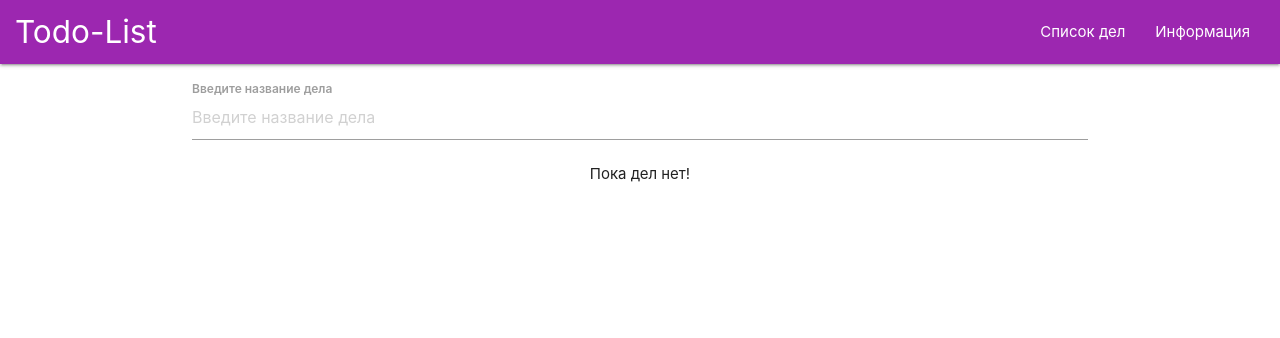
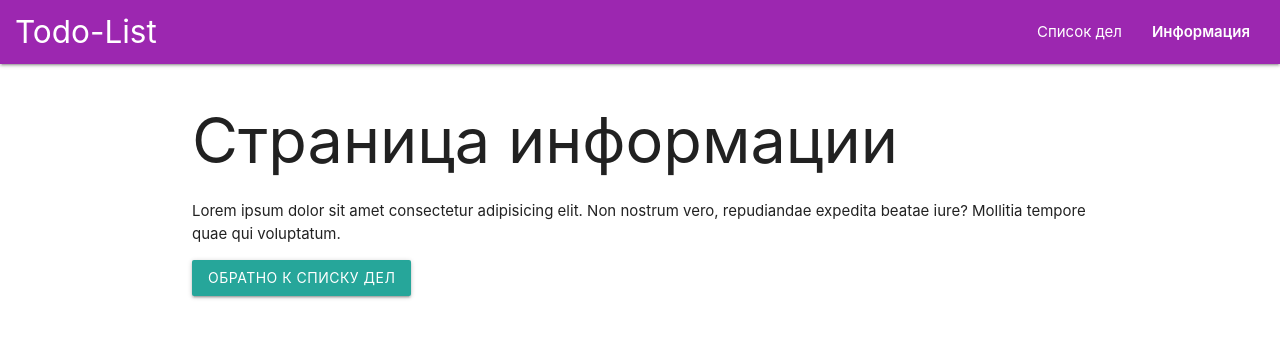
Before and after one commit to Valeriy8500/todo-list-2, a React (Create React App) app: page /about in a window 1280 px wide. Shown: the top 338 px of the page. Built offline with nearby package versions, Linux system fonts and the light colour scheme.

Commit message:
Добавление маршрутизации, рефакторинг

```diff
--- a/package.json
+++ b/package.json
@@ -10,8 +10,10 @@
     "@types/node": "^16.11.36",
     "@types/react": "^18.0.9",
     "@types/react-dom": "^18.0.4",
+    "@types/react-router-dom": "^5.3.3",
     "react": "^18.1.0",
     "react-dom": "^18.1.0",
+    "react-router-dom": "^6.3.0",
     "react-scripts": "5.0.1",
     "typescript": "^4.6.4",
     "web-vitals": "^2.1.4"
--- a/src/App.tsx
+++ b/src/App.tsx
@@ -1,50 +1,22 @@
 import React from 'react';
-import NavBar from './components/navbar';
-import { TodoForm } from './components/todoForm';
-import TodoList from './components/todoList';
-import { ITodo } from './interfaces';
+import { BrowserRouter, Routes, Route } from 'react-router-dom';
+import Navbar from './components/navbar';
+import { TodosPage } from './pages/todosPage';
+import { AboutPage } from './pages/aboutPage';
 
 const App: React.FC = () => {
-  const [todos, setTodos] = React.useState<ITodo[]>([]);
-
-  const addHandler = (title: string) => {
-    const newTodo: ITodo = {
-      title: title,
-      id: Date.now(),
-      completed: false
-    };
-    setTodos(prev => [newTodo, ...prev]);
-  };
-
-  const toggleHandler = (id: number) => {
-    setTodos(prev =>
-      prev.map(todo => {
-        if (todo.id === id) {
-          return {
-            ...todo,
-            completed: !todo.completed
-          };
-        }
-        return todo;
-      }));
-  };
-
-  const removeHandler = (id: number) => {
-    setTodos(prev => prev.filter(todo => todo.id !== id));
-  };
 
   return (
-    <>
-      <NavBar />
-      <div className='container'>
-        <TodoForm addHandler={addHandler} />
-        <TodoList
-          todos={todos}
-          onToggle={toggleHandler}
-          onRemove={removeHandler} />
+    <BrowserRouter>
+      <Navbar />
+      <div className="container">
+        <Routes>
+          <Route element={<TodosPage />} path="/" />
+          <Route element={<AboutPage />} path="/about" />
+        </Routes>
       </div>
-    </>
-  );
+    </BrowserRouter>
+  )
 }
 
 export default App;
--- a/src/components/navbar.tsx
+++ b/src/components/navbar.tsx
@@ -1,13 +1,19 @@
 import React from 'react';
+import { NavLink } from 'react-router-dom'
 
 const Navbar: React.FC = () => {
+
   return (
     <nav>
       <div className="nav-wrapper purple darknet-2 px1">
         <a href="/" className="brand-logo">Todo-List</a>
         <ul className="right hide-on-med-and-down">
-                    <li><a href="/">Список дел</a></li>
-                    <li><a href="/">Информация</a></li>
+          <li>
+            <NavLink to="/">Список дел</NavLink>
+          </li>
+          <li>
+            <NavLink to="/about">Информация</NavLink>
+          </li>
         </ul>
       </div>
     </nav>
--- a/src/components/todoForm.tsx
+++ b/src/components/todoForm.tsx
@@ -1,27 +1,21 @@
 import React from 'react';
 
 interface ITodoFormProps {
-  addHandler: (title: string) => void;
+  onAdd: (title: string) => void;
 }
 
 /**
  * В компоненте представленны 2 варианта его реализации: через useState и useRef
  */
-export const TodoForm: React.FC<ITodoFormProps> = ({ addHandler }) => {
+export const TodoForm: React.FC<ITodoFormProps> = ({ onAdd }) => {
   const ref = React.useRef<HTMLInputElement>(null);
-  // const [title, setTitle] = React.useState<string>('');
 
   const keyPressHandler = (e: React.KeyboardEvent) => {
     if (e.key === 'Enter') {
-      addHandler(ref.current!.value);
+      onAdd(ref.current!.value);
       ref.current!.value = '';
-      // setTitle('');
     }
   };
-
-  // const changeHandler = (e: React.ChangeEvent<HTMLInputElement>) => {
-  //     setTitle(e.target.value);
-  // };
 
   return (
     <div className='input-field mt2'>
@@ -31,8 +25,6 @@ export const TodoForm: React.FC<ITodoFormProps> = ({ addHandler }) => {
         type="text"
         id='title'
         placeholder='Введите название дела'
-      // onChange={changeHandler}
-      // value={title}
       />
       <label htmlFor="title" className='active'>
         Введите название дела
--- a/src/components/todoList.tsx
+++ b/src/components/todoList.tsx
@@ -17,6 +17,11 @@ const TodoList: React.FC<TodoListProps> = ({
     return <p className="center">Пока дел нет!</p>
   }
 
+  const removeHandler = (e: React.MouseEvent, id: number) => {
+    e.preventDefault();
+    onRemove(id);
+  };
+
   return (
     <ul>
       {todos.map(todo => {
@@ -35,7 +40,7 @@ const TodoList: React.FC<TodoListProps> = ({
               <span>{todo.title}</span>
               <i
                 className="material-icons red-text"
-                onClick={() => onRemove(todo.id)}>
+                onClick={e => removeHandler(e, todo.id)}>
                 delete
               </i>
             </label>
--- /dev/null
+++ b/src/pages/aboutPage.tsx
@@ -0,0 +1,20 @@
+import React from 'react';
+import { useNavigate } from "react-router-dom";
+
+export const AboutPage: React.FC = () => {
+  const history = useNavigate();
+
+  return (
+    <>
+      <h1>Страница информации</h1>
+      <p>
+        Lorem ipsum dolor sit amet consectetur adipisicing elit. Non nostrum
+        vero, repudiandae expedita beatae iure? Mollitia tempore quae qui
+        voluptatum.
+      </p>
+      <button className="btn" onClick={() => history('/')}>
+        Обратно к списку дел
+      </button>
+    </>
+  )
+};
--- /dev/null
+++ b/src/pages/todosPage.tsx
@@ -0,0 +1,57 @@
+import React, { useState, useEffect } from 'react';
+import { TodoForm } from '../components/todoForm';
+import TodoList from '../components/todoList';
+import { ITodo } from '../interfaces';
+
+declare var confirm: (question: string) => boolean;
+
+export const TodosPage: React.FC = () => {
+  const [todos, setTodos] = useState<ITodo[]>([]);
+
+  useEffect(() => {
+    const saved = JSON.parse(localStorage.getItem('todos') || '[]') as ITodo[];
+    setTodos(saved);
+  }, []);
+
+  useEffect(() => {
+    localStorage.setItem('todos', JSON.stringify(todos));
+  }, [todos]);
+
+  const addHandler = (title: string) => {
+    const newTodo: ITodo = {
+      title: title,
+      id: Date.now(),
+      completed: false
+    };
+    setTodos(prev => [newTodo, ...prev]);
+  };
+
+  const toggleHandler = (id: number) => {
+    setTodos(prev =>
+      prev.map(todo => {
+        if (todo.id === id) {
+          todo.completed = !todo.completed;
+        }
+        return todo;
+      })
+    );
+  };
+
+  const removeHandler = (id: number) => {
+    const shoudRemove = confirm('Вы уверены, что хотите удалить элемент?');
+    if (shoudRemove) {
+      setTodos(prev => prev.filter(todo => todo.id !== id));
+    }
+  };
+
+  return (
+    <React.Fragment>
+      <TodoForm onAdd={addHandler} />
+      <TodoList
+        todos={todos}
+        onToggle={toggleHandler}
+        onRemove={removeHandler}
+      />
+    </React.Fragment>
+  )
+}
```
Also changed, not shown: 1 other file (tests, documents, lock files or other folders). Lines whose indentation alone changed are shown as unchanged.
